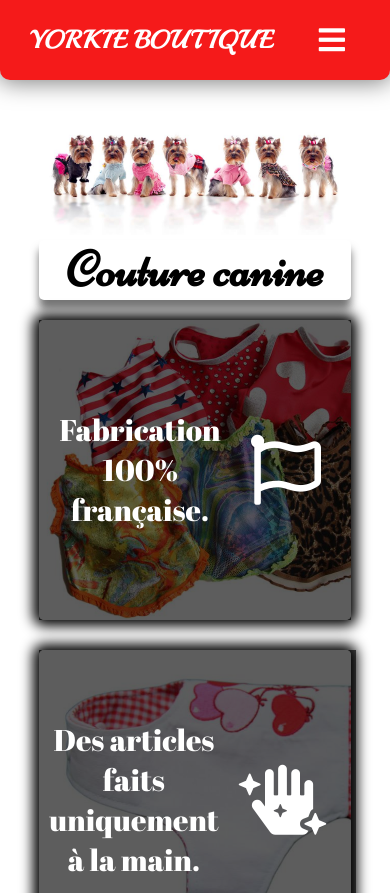
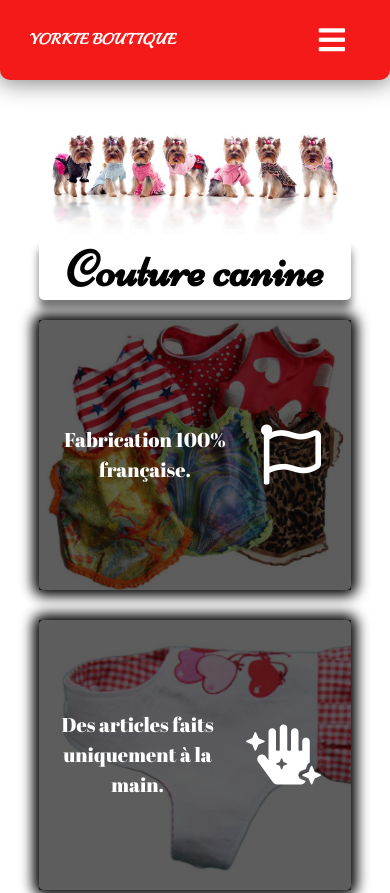
Before and after one commit to Nath2113/YB, a plain HTML site: page index.html in a window 390 px wide. Shown: the top 893 px of the page. Drawn offline with Linux system fonts and the light colour scheme.

Commit message:
Gestion responsive terminée

```diff
--- a/index.html
+++ b/index.html
@@ -35,7 +35,7 @@
         <a href="#"><article class="article2"><p>Des articles faits uniquement à la main. <i class="fas fa-hand-sparkles"></i></p></article></a>
         <a href="#"><article class="article3"><p>Des matériaux et tissus de premières qualités.<i class="fas fa-thumbs-up"></i></p></article></a>
         <a href="#"><article class="article4"><p>Plus de 15 années d'expertise<i class="far fa-calendar-check"></i></p></article></a>
-        <a href="#"><article class="article5"><p>Pour toute commande ou infos :<i class="fas fa-envelope"></i><i class="fas fa-phone-square"></i></p></article></a>
+        <a href="#"><article class="article5"><p class="pcontact">Pour toute commande ou infos :<i class="fas fa-envelope"></i></p></article></a>
     </main>
 
     <footer>
--- a/style.css
+++ b/style.css
@@ -29,7 +29,7 @@
 
   .logo{
     color: white;
-    font-size: 40px;
+    font-size: 35px;
     line-height: 80px;
     padding: 0 20px;
     font-weight: bold;
@@ -130,7 +130,7 @@
 
       background-size: cover;
       border-radius: 5px;
-      height: 300px;
+      height: 270px;
       font-size: 20px;
       display: flex;
       align-items: center;
@@ -181,28 +181,54 @@
     display: flex;
     align-items: center;
     font-size: 30px;
-    padding: 50px;
-    line-height: 40px;
     padding: 10px;
+    line-height: 30px;
+    width: 100%;
+    justify-content: center;
+
   }
 
-  .fa-hand-sparkles, .fa-thumbs-up, .fa-calendar-check, .fa-flag, .fa-envelope, .fa-phone-square {
+  .fa-hand-sparkles, .fa-thumbs-up, .fa-calendar-check, .fa-flag, .fa-envelope{
     font-size: 70px;
     padding: 15px;
   }
 
-  @media (max-width: 980px){
+
+
+  @media  screen and (max-width: 500px) {
+
+  p{
+    font-size: 1em;
+  }
+  .fa-hand-sparkles, .fa-thumbs-up, .fa-calendar-check, .fa-flag, .fa-envelope{
+    font-size: 60px;
+  }
+  }
+  @media screen and (max-width: 400px)
+   {
     label.logo{
-      font-size: 25px;
+      font-size: 10px;
+    }
+  }
+   @media  screen and (min-width: 1201px) {
+     main{
+       width: 980px;
+     }
+
+   }
+  @media screen and (max-width: 600px)
+  {
+    label.logo{
+      font-size: 15px;
       padding-left: 30px;
     }
     nav ul li a{
       font-size: 14px;
       }
-    }
+  }
 
 
-  @media (max-width: 770px){
+  @media screen and (max-width: 850px){
     .checkbtn{
       display: block;
     }
--- a/styleAP.css
+++ b/styleAP.css
@@ -12,6 +12,7 @@
 
   main{
     padding-top: 100px;
+
 
   }
   nav{
@@ -119,6 +120,11 @@
     margin-bottom: 30px;
   }
 
+  .article1
+  {
+    margin-top: 50px;
+  }
+
 
 .articlep
 {
@@ -162,19 +168,39 @@
     font-family: 'Abril Fatface', cursive;
 }
 
+@media  screen and (max-width: 500px) {
 
-  @media (max-width: 980px){
+  p{
+    font-size: 1em;
+  }
+  .fa-hand-sparkles, .fa-thumbs-up, .fa-calendar-check, .fa-flag, .fa-envelope{
+    font-size: 60px;
+  }
+  }
+  @media screen and (max-width: 400px)
+   {
     label.logo{
-      font-size: 25px;
+      font-size: 10px;
+    }
+  }
+   @media  screen and (min-width: 1201px) {
+     main{
+       width: 980px;
+     }
+   }
+  @media screen and (max-width: 600px)
+  {
+    label.logo{
+      font-size: 15px;
       padding-left: 30px;
     }
     nav ul li a{
       font-size: 14px;
       }
-    }
+  }
 
 
-  @media (max-width: 770px){
+  @media screen and (max-width: 850px){
     .checkbtn{
       display: block;
     }
@@ -187,9 +213,10 @@
       left: -100%;
       text-align: center;
       transition: all .5s;
-      opacity: 0.98;
+      z-index: 1;
+
+
     }
-
 
     nav ul li{
       display: block;
@@ -200,13 +227,15 @@
     nav ul li a{
       font-size: 20px;
       color: white;
+
     }
 
     a:hover {
+      background: none;
       background: white;
       color: black;
+
     }
-
 
     #check:checked ~ ul{
       left: 0;
--- a/styleP.css
+++ b/styleP.css
@@ -169,19 +169,40 @@
     font-family: 'Abril Fatface', cursive;
 }
 
+@media  screen and (max-width: 500px) {
 
-  @media (max-width: 980px){
+  .article1, .article2{
+    font-size: 1em;
+  }
+  .fa-dog, .fa-paw{
+    font-size: 60px;
+  }
+  }
+  @media screen and (max-width: 400px)
+   {
     label.logo{
-      font-size: 25px;
+      font-size: 10px;
+    }
+  }
+   @media  screen and (min-width: 1201px) {
+     main{
+       width: 980px;
+     }
+
+   }
+  @media screen and (max-width: 600px)
+  {
+    label.logo{
+      font-size: 15px;
       padding-left: 30px;
     }
     nav ul li a{
       font-size: 14px;
       }
-    }
+  }
 
 
-  @media (max-width: 770px){
+  @media screen and (max-width: 850px){
     .checkbtn{
       display: block;
     }
@@ -194,9 +215,10 @@
       left: -100%;
       text-align: center;
       transition: all .5s;
-      opacity: 0.98;
+      z-index: 1;
+
+
     }
-
 
     nav ul li{
       display: block;
@@ -207,13 +229,15 @@
     nav ul li a{
       font-size: 20px;
       color: white;
+
     }
 
     a:hover {
+      background: none;
       background: white;
       color: black;
+
     }
-
 
     #check:checked ~ ul{
       left: 0;
--- a/stylecontact.css
+++ /dev/null
@@ -1,105 +0,0 @@
-*{
-    padding: 0;
-    margin: 0;
-    text-decoration: none;
-    list-style: none;
-    box-sizing: border-box;
-  }
-
-  body{
-    font-family: 'Abril Fatface', cursive;
-  }
-
-  nav{
-
-    height: 80px;
-    width: 100%;
-    box-shadow: 0px 0px 24px 2px rgba(0,0,0,0.52);
-    border-radius: 0px 0px 10px 10px;
-    margin: auto;
-  }
-
-  .headernav{
-    background: #f51a1a;
-    position: fixed;
-    z-index: 1;
-  }
-
-
-
-  .logo{
-    color: white;
-    font-size: 40px;
-    line-height: 80px;
-    padding: 0 20px;
-    font-weight: bold;
-    font-family: 'Playball', cursive;
-  }
-
-  nav ul{
-    float: right;
-    margin-right: 10px;
-  }
-
-
-  nav ul li {
-    display: inline-block;
-    line-height: 80px;
-    margin: 0 5px;
-  }
-
-  nav ul li a {
-    color:white;
-    font-size: 17px;
-    padding: 5px 5px;
-    border-radius: 3px;
-    text-transform: uppercase;
-  }
-
-  i{
-    margin: 5px;
-  }
-
-
-  a.active,a:hover{
-    background:white;
-    transition: .5s;
-    color: black;
-    border-radius: 7px;
-  }
-
-  .checkbtn{
-    font-size: 30px;
-    color: white;
-    float: right;
-    line-height: 80px;
-    margin-right: 40px;
-    cursor: pointer;
-    display: none;
-  }
-
-  #check{
-    display: none;
-  }
-
-  .homebanner {
-      width: 100%;
-      padding-top: 100px;
-  }
-
-  main{
-     width: 80vw;
-     margin: auto;
-     text-align: center;
-
-
-  }
-
-  .headline  {
-      font-size: 50px;
-      font-weight: bold;
-      margin-bottom: 20px;
-      box-shadow: 0px 9px 8px 0px rgba(0,0,0,0.54);
-      border-radius: 5px;
-      font-family: 'Niconne', cursive;
-  }
```
Also changed, not shown: A propos.html (+3 -3 lines), contact.html (+1 -1 lines), section.txt (deleted).
